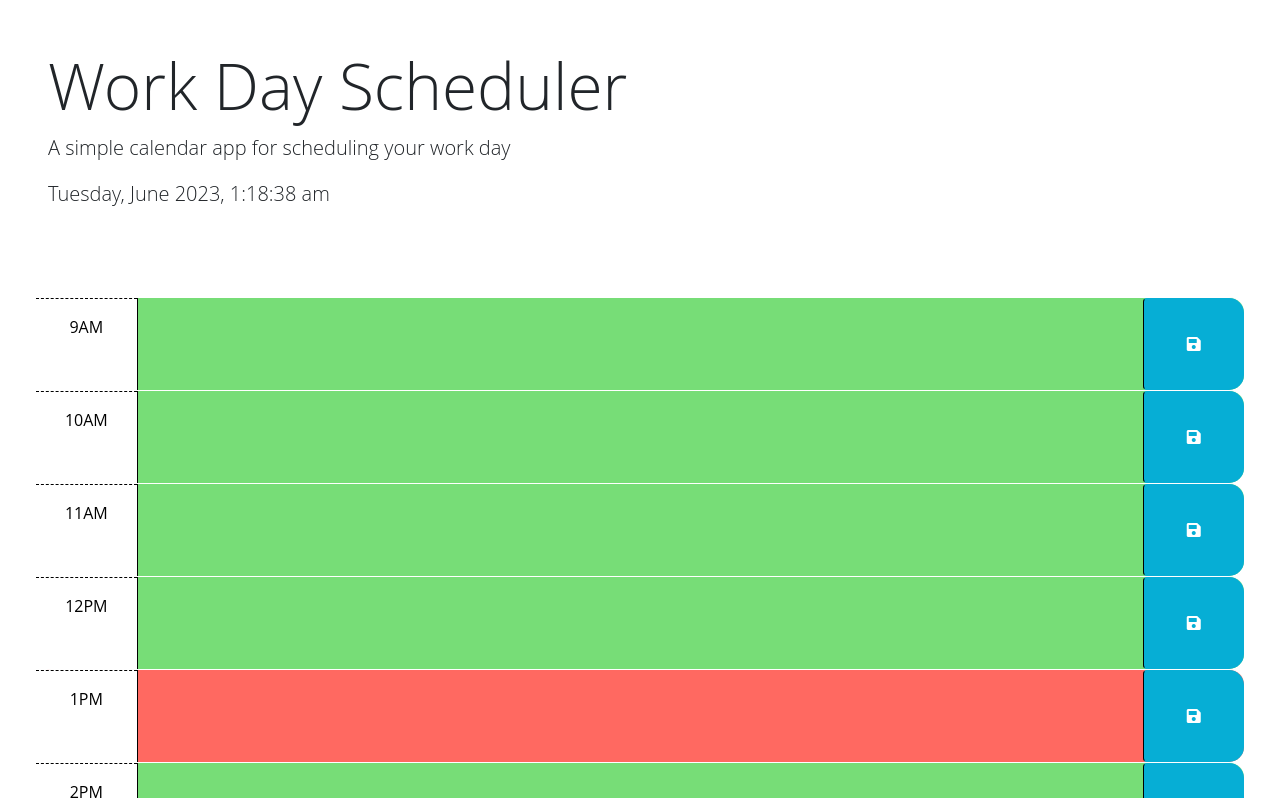
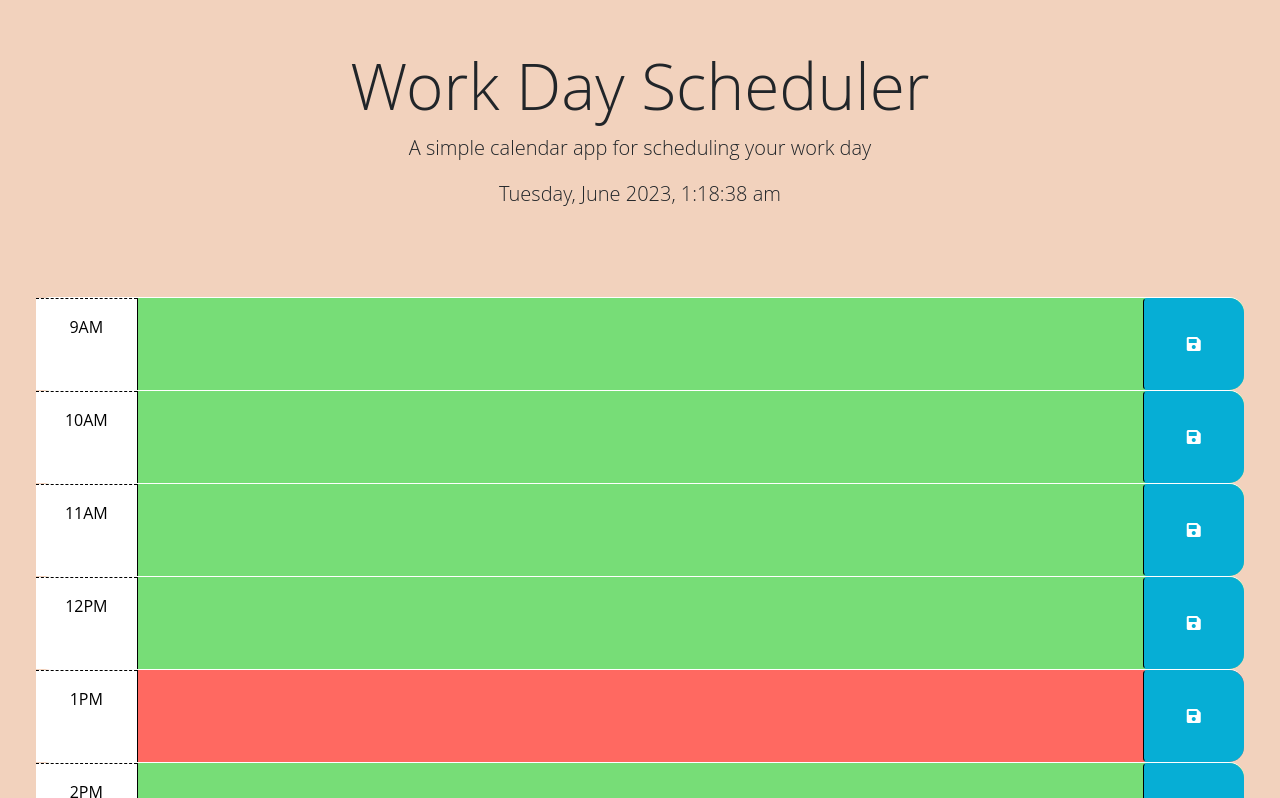
Before and after one commit to Austin1094/New-Work-Day-Scheduler, a plain HTML site: page index.html in a window 1280 px wide. Shown: the top 798 px of the page. Drawn offline with nearby package versions, Linux system fonts and the light colour scheme.

Commit message:
Slightly darkened the background color, centered header,  and deleted instruction comments

```diff
--- a/style.css
+++ b/style.css
@@ -1,6 +1,11 @@
 body {
   font-family: 'Open Sans', sans-serif;
   font-size: 16px;
+  background-color: #F2D2BD;
+}
+
+header {
+  text-align: center;
 }
 
 textarea {
```
Also changed, not shown: index.html (+8 -30 lines), script.js (+0 -21 lines).
